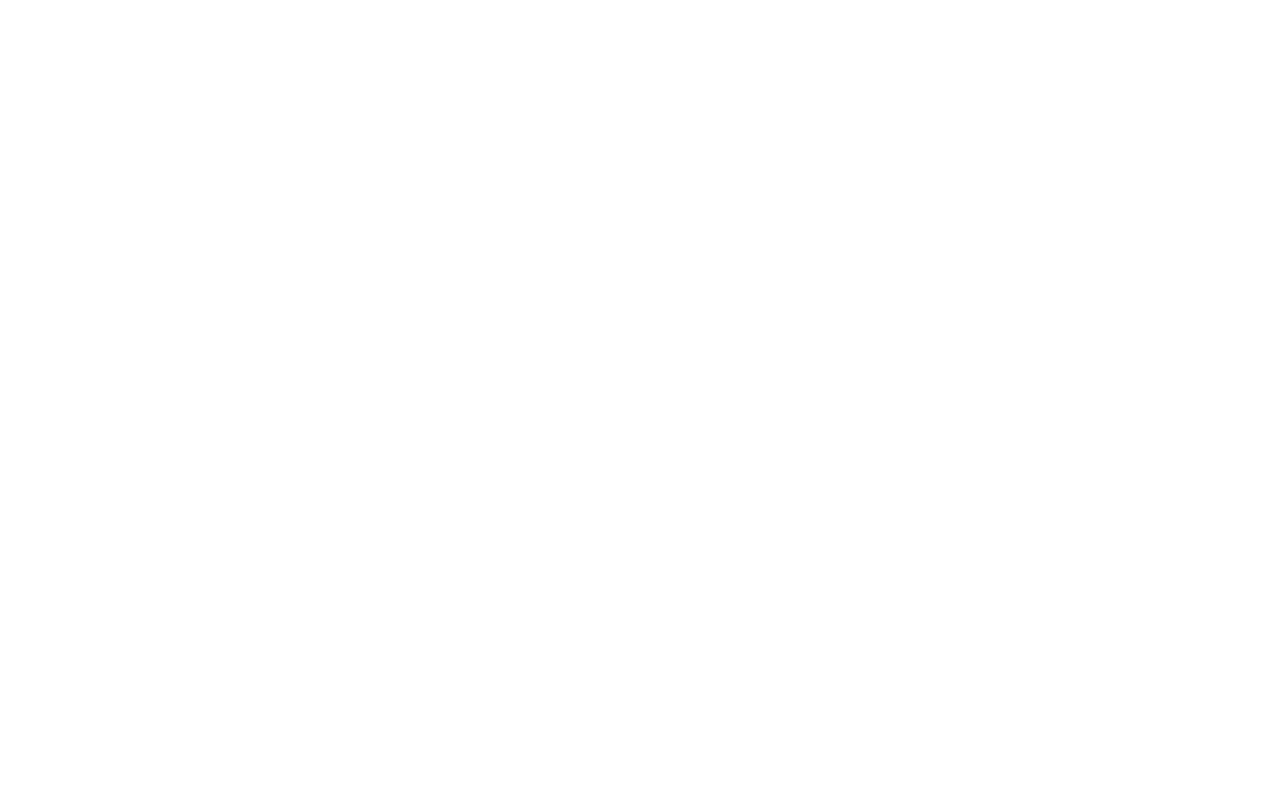
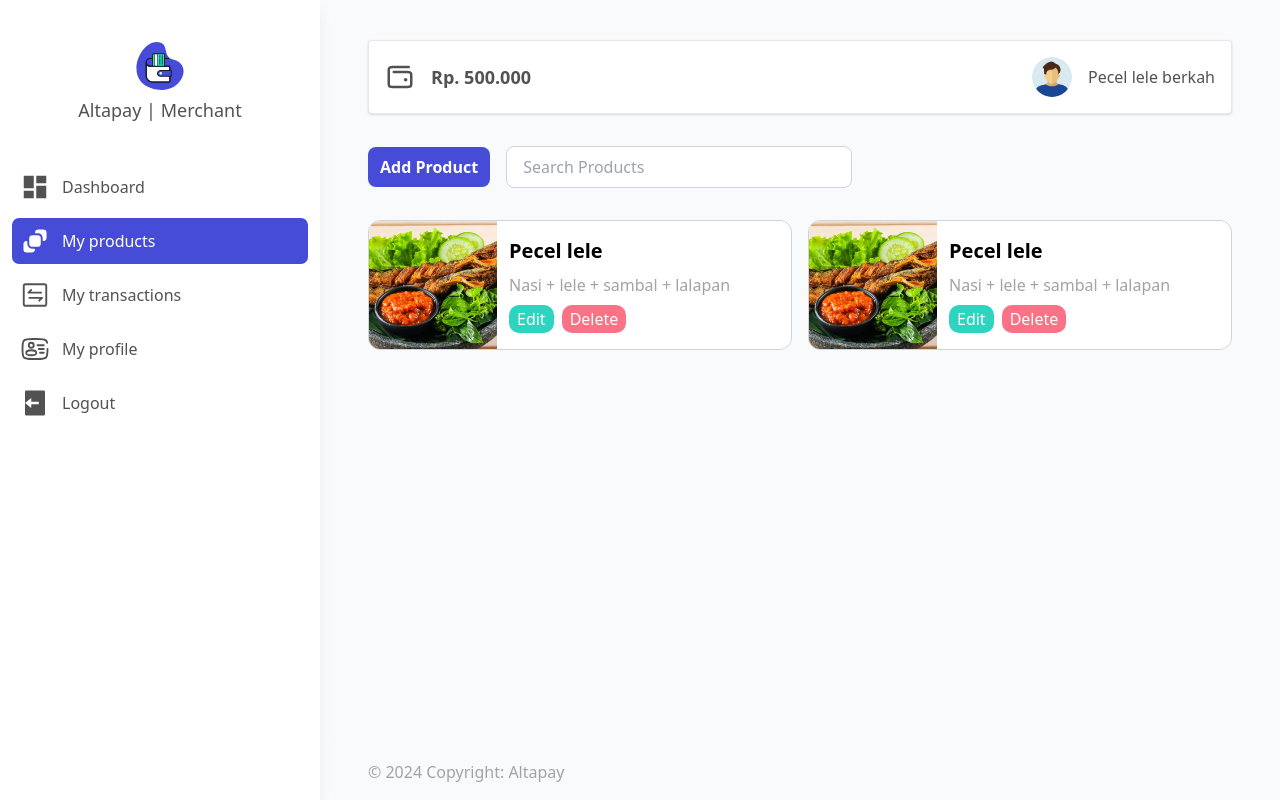
Before and after one commit to Sistem-Manajemen-E-Wallet/FE-E-Wallet, a React (Vite) app: page /merchant/products in a window 1280 px wide. Before the commit this address had no page. Built offline with nearby package versions, Linux system fonts and the light colour scheme.

Commit message:
feat: merchant product

```diff
--- a/src/components/icons/Dashboard.tsx
+++ b/src/components/icons/Dashboard.tsx
@@ -1,8 +1,10 @@
-const Dashboard = () => {
+import React from "react";
+
+const Dashboard: React.FC<{ color?: string }> = (props) => {
   return (
     <svg
       xmlns="http://www.w3.org/2000/svg"
-      fill="white"
+      fill={props.color}
       width="30px"
       height="30px"
       viewBox="0 0 24 24"
--- a/src/components/icons/Product.tsx
+++ b/src/components/icons/Product.tsx
@@ -1,4 +1,6 @@
-const Product = () => {
+import React from "react";
+
+const Product: React.FC<{ color?: string }> = ({ color = "#000000" }) => {
   return (
     <svg
       width="30px"
@@ -9,15 +11,15 @@ const Product = () => {
     >
       <path
         d="M21.2505 5.77V9C21.2505 11.1146 20.5427 11.899 18.6312 12.0068C18.3555 12.0223 18.1305 11.7961 18.1305 11.52V10.38C18.1305 7.26 16.7405 5.87 13.6205 5.87H12.4805C12.2043 5.87 11.9781 5.64494 11.9937 5.36924C12.1014 3.45773 12.8859 2.75 15.0005 2.75H18.2305C20.5205 2.75 21.2505 3.48 21.2505 5.77Z"
-        fill="#525252"
+        fill={color}
       />
       <path
         d="M16.6291 10.3811V13.6211C16.6291 15.9011 15.8991 16.6311 13.6191 16.6311H10.3791C8.09914 16.6311 7.36914 15.9011 7.36914 13.6211V10.3811C7.36914 8.10109 8.09914 7.37109 10.3791 7.37109H13.6191C15.8991 7.37109 16.6291 8.10109 16.6291 10.3811Z"
-        fill="#525252"
+        fill={color}
       />
       <path
         d="M11.52 18.1305C11.7961 18.1305 12.0223 18.3555 12.0068 18.6312C11.899 20.5427 11.1146 21.2505 9 21.2505H5.77C3.48 21.2505 2.75 20.5205 2.75 18.2305V15.0005C2.75 12.8859 3.45773 12.1014 5.36924 11.9937C5.64494 11.9781 5.87 12.2043 5.87 12.4805V13.6205C5.87 16.7405 7.26 18.1305 10.38 18.1305H11.52Z"
-        fill="#525252"
+        fill={color}
       />
     </svg>
   );
--- a/src/pages/MerchantLayout.tsx
+++ b/src/pages/MerchantLayout.tsx
@@ -1,5 +1,5 @@
 import { useState, useRef, useEffect } from "react";
-import { Link, Outlet } from "react-router-dom";
+import { Link, Outlet, useLocation } from "react-router-dom";
 import "../assets/style/merchant.css";
 import {
   DashboardIcon,
@@ -42,6 +42,8 @@ const MerchantLayout: React.FC = () => {
     };
   }, [isSidebarOpen]);
 
+  const location = useLocation();
+
   return (
     <div>
       <aside
@@ -66,26 +68,45 @@ const MerchantLayout: React.FC = () => {
             <li>
               <Link
                 to="/merchant"
-                className="flex items-center p-2 bg-[#464BD8] text-white rounded-menu hover:bg-[#464BD8]/80"
+                className={`flex items-center p-2 rounded-menu ${
+                  location.pathname === "/merchant"
+                    ? "bg-[#464BD8] text-white"
+                    : "text-neutral-600 hover:bg-gray-100"
+                }`}
               >
-                <DashboardIcon />
-
+                <DashboardIcon
+                  color={
+                    location.pathname === "/merchant" ? "white" : "#525252"
+                  }
+                />
                 <span className="ms-3">Dashboard</span>
               </Link>
             </li>
             <li>
               <Link
-                to="#"
-                className="flex items-center p-2 text-neutral-600 rounded-menu hover:bg-gray-100"
+                to="/merchant/products"
+                className={`flex items-center p-2 rounded-menu ${
+                  location.pathname === "/merchant/products"
+                    ? "bg-[#464BD8] text-white"
+                    : "text-neutral-600 hover:bg-gray-100"
+                }`}
               >
-                <ProductIcon />
+                <ProductIcon
+                  color={
+                    location.pathname === "/merchant/products" ? "white" : "#525252"
+                  }
+                />
                 <span className="ms-3">My products</span>
               </Link>
             </li>
             <li>
               <Link
-                to="#"
-                className="flex items-center p-2 text-neutral-600 rounded-menu hover:bg-gray-100"
+                to="/merchant/transactions"
+                className={`flex items-center p-2 rounded-menu ${
+                  location.pathname === "/merchant/transactions"
+                    ? "bg-[#464BD8] text-white"
+                    : "text-neutral-600 hover:bg-gray-100"
+                }`}
               >
                 <TransactionIcon />
                 <span className="ms-3">My transactions</span>
@@ -93,8 +114,12 @@ const MerchantLayout: React.FC = () => {
             </li>
             <li>
               <Link
-                to="#"
-                className="flex items-center p-2 text-neutral-600 rounded-menu hover:bg-gray-100"
+                to="/merchant/profile"
+                className={`flex items-center p-2 rounded-menu ${
+                  location.pathname === "/merchant/profile"
+                    ? "bg-[#464BD8] text-white"
+                    : "text-neutral-600 hover:bg-gray-100"
+                }`}
               >
                 <ProfileIcon />
                 <span className="ms-3">My profile</span>
@@ -102,11 +127,14 @@ const MerchantLayout: React.FC = () => {
             </li>
             <li>
               <Link
-                to="#"
-                className="flex items-center p-2 text-neutral-600 rounded-menu hover:bg-gray-100"
+                to="/logout"
+                className={`flex items-center p-2 rounded-menu ${
+                  location.pathname === "/logout"
+                    ? "bg-[#464BD8] text-white"
+                    : "text-neutral-600 hover:bg-gray-100"
+                }`}
               >
                 <LogoutIcon />
-
                 <span className="ms-3">Logout</span>
               </Link>
             </li>
--- /dev/null
+++ b/src/pages/merchant/Product.tsx
@@ -0,0 +1,67 @@
+import foodImage from "../../assets/food.png";
+
+const Product = () => {
+  return (
+    <div>
+      <div className="my-8 flex flex-wrap items-center gap-x-4 gap-y-2">
+        <button className="bg-primary-first hover:bg-primary-first/90 text-white font-bold py-2 px-3 rounded-[8px]">
+          Add Product
+        </button>
+        <input
+          type="text"
+          placeholder="Search Products"
+          className="lg:w-2/5 md:w-1/2 w-full border border-gray-300 rounded-[8px] py-2 px-4 focus:outline-none focus:ring-2 focus:ring-primary-first"
+        />
+      </div>
+
+      <div className="">
+        <div className="grid grid-cols-1 md:grid-cols-2 gap-4">
+          <div className="flex gap-3 bg-white border border-gray-300 rounded-xl overflow-hidden items-center justify-start">
+            <div className="relative w-32 h-32 flex-shrink-0">
+              <img
+                className="absolute left-0 top-0 w-full h-full object-cover object-center transition duration-50"
+                loading="lazy"
+                src={foodImage}
+              />
+            </div>
+            <div className="flex flex-col gap-2 py-2">
+              <p className="text-xl font-bold">Pecel lele</p>
+              <p className="text-neutral-400">Nasi + lele + sambal + lalapan</p>
+              <span className="flex items-center justify-start gap-2">
+                <button className="py-0.5 px-2 rounded-[10px] bg-teal-400 hover:bg-teal-600 text-white">
+                  Edit
+                </button>
+                <button className="py-0.5 px-2 rounded-[10px] bg-rose-400 hover:bg-rose-600 text-white">
+                  Delete
+                </button>
+              </span>
+            </div>
+          </div>
+          <div className="flex gap-3 bg-white border border-gray-300 rounded-xl overflow-hidden items-center justify-start">
+            <div className="relative w-32 h-32 flex-shrink-0">
+              <img
+                className="absolute left-0 top-0 w-full h-full object-cover object-center transition duration-50"
+                loading="lazy"
+                src={foodImage}
+              />
+            </div>
+            <div className="flex flex-col gap-2 py-2">
+              <p className="text-xl font-bold">Pecel lele</p>
+              <p className="text-neutral-400">Nasi + lele + sambal + lalapan</p>
+              <span className="flex items-center justify-start gap-2">
+                <button className="py-0.5 px-2 rounded-[10px] bg-teal-400 hover:bg-teal-600 text-white">
+                  Edit
+                </button>
+                <button className="py-0.5 px-2 rounded-[10px] bg-rose-400 hover:bg-rose-600 text-white">
+                  Delete
+                </button>
+              </span>
+            </div>
+          </div>
+        </div>
+      </div>
+    </div>
+  );
+};
+
+export default Product;
--- a/src/routes/Routes.tsx
+++ b/src/routes/Routes.tsx
@@ -6,6 +6,7 @@ import Foodcourt from "../pages/Foodcourt";
 import DetailFood from "../pages/DetailFood";
 import MerchantLayout from "../pages/MerchantLayout";
 import MerchantHome from "../pages/merchant/Home";
+import Product from "../pages/merchant/Product";
 
 const Routes = () => {
   return (
@@ -18,6 +19,7 @@ const Routes = () => {
       </Route>
       <Route path="/merchant" element={<MerchantLayout />}>
         <Route index element={<MerchantHome />} />
+        <Route path="/merchant/products" element={<Product />} />
       </Route>
     </Router>
   );
```
